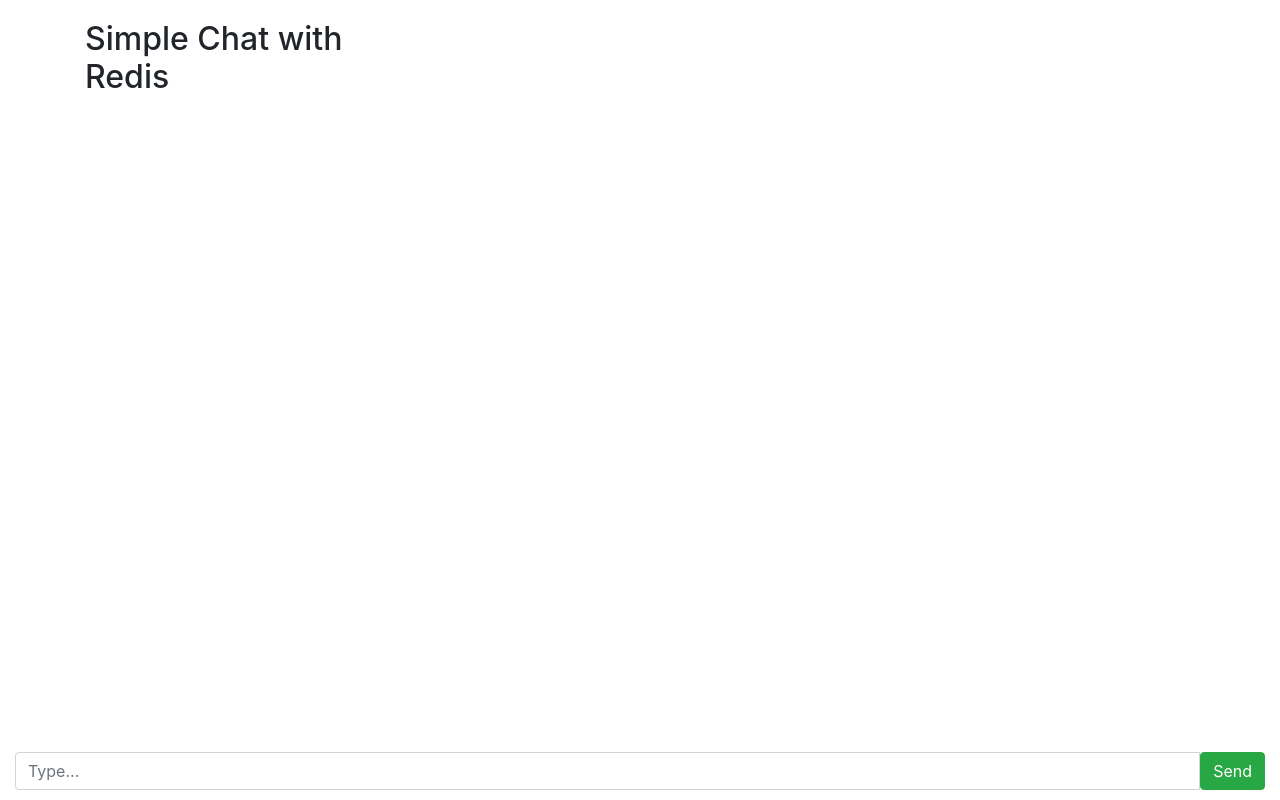
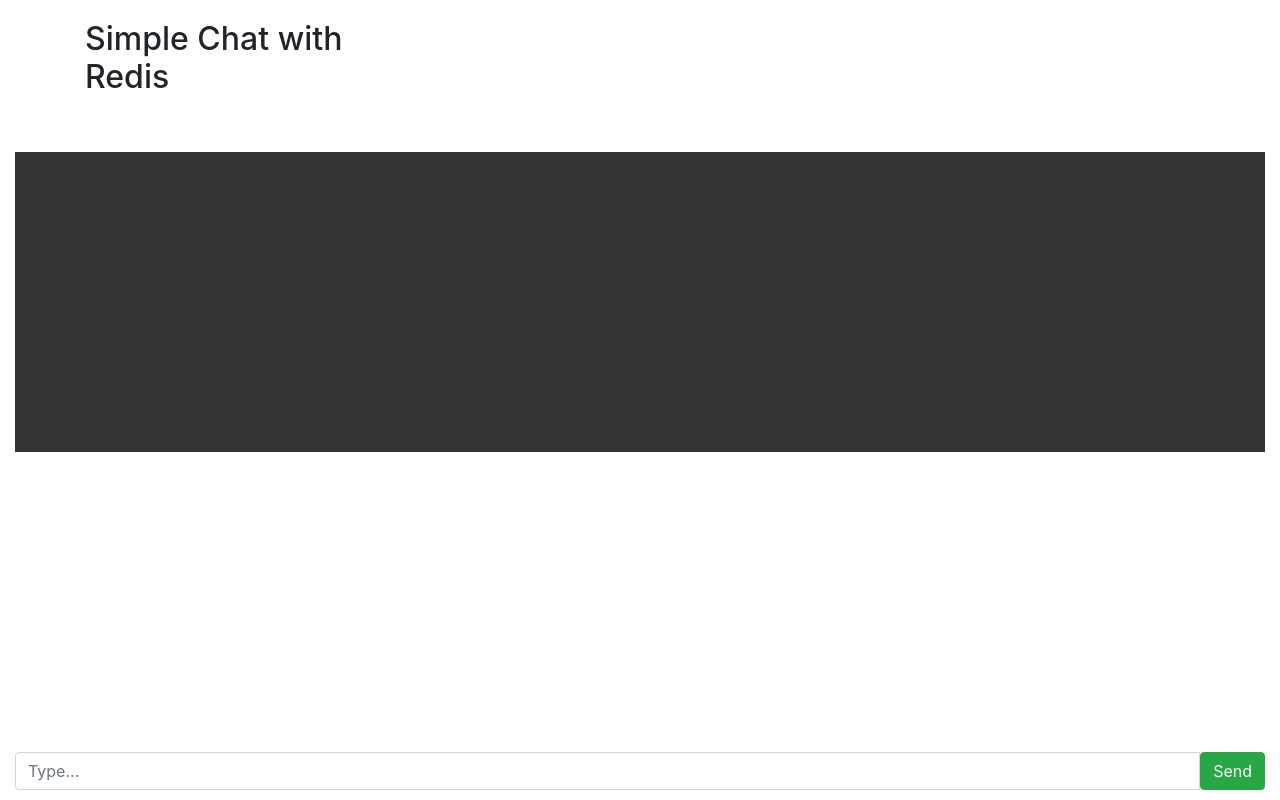
Before and after one commit to beydogan/simple-chat, a website: page index.html in a window 1280 px wide. Both pictures are taken after a click on the button "CONNECT". Drawn offline with nearby package versions, Linux system fonts and the light colour scheme; no server answers.

Commit message:
Update chat box style

```diff
--- a/index.html
+++ b/index.html
@@ -17,6 +17,15 @@
     	bottom:0;
     	position: absolute;
     	margin-bottom: 10px;
+    }
+
+    #content{
+    	background: #343434;
+		height: 300px;
+		margin: 15px;
+		padding: 10px;
+		border: 1px solid #373535;
+		color: #6ED300;
     }
     </style>
 </head>
@@ -48,7 +57,7 @@
 	</div>
 
 	<br />
-    <div id="content"></div>
+    <div id="content"  style="display:none;"></div>
 
 
 	<div class="container-fluid chat-area" id="sendChat" style="display:none;">
@@ -56,9 +65,9 @@
 			<div class="col-md-12">
 				<div class="input-group">
 					<input type="text" name="chatTxt" class="form-control" placeholder="Type..."/>
-			      <span class="input-group-btn">
-			        <button class="btn btn-success" id="sendBtn" type="button">Send</button>
-			      </span>
+					<span class="input-group-btn">
+						<button class="btn btn-success" id="sendBtn" type="button">Send</button>
+					</span>
 			    </div><!-- /input-group -->
 			</div>
 		</div>
@@ -75,6 +84,7 @@
 					socket.json.send(msg);
 				}
 				$('.login').slideUp("slow",function(){
+					$("#content").show()
 					$('#sendChat').slideDown("slow");
 				});
 			});
```
